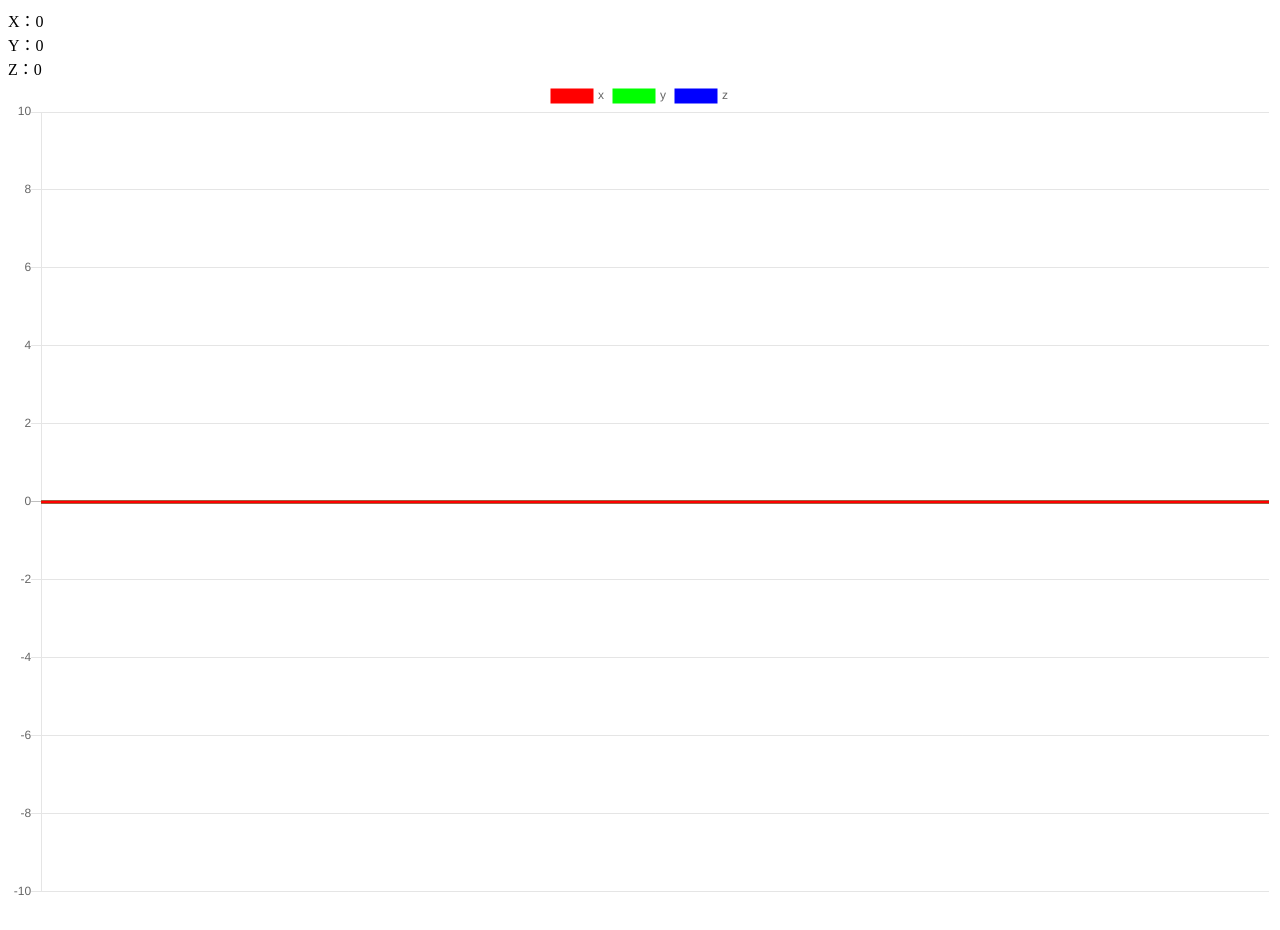
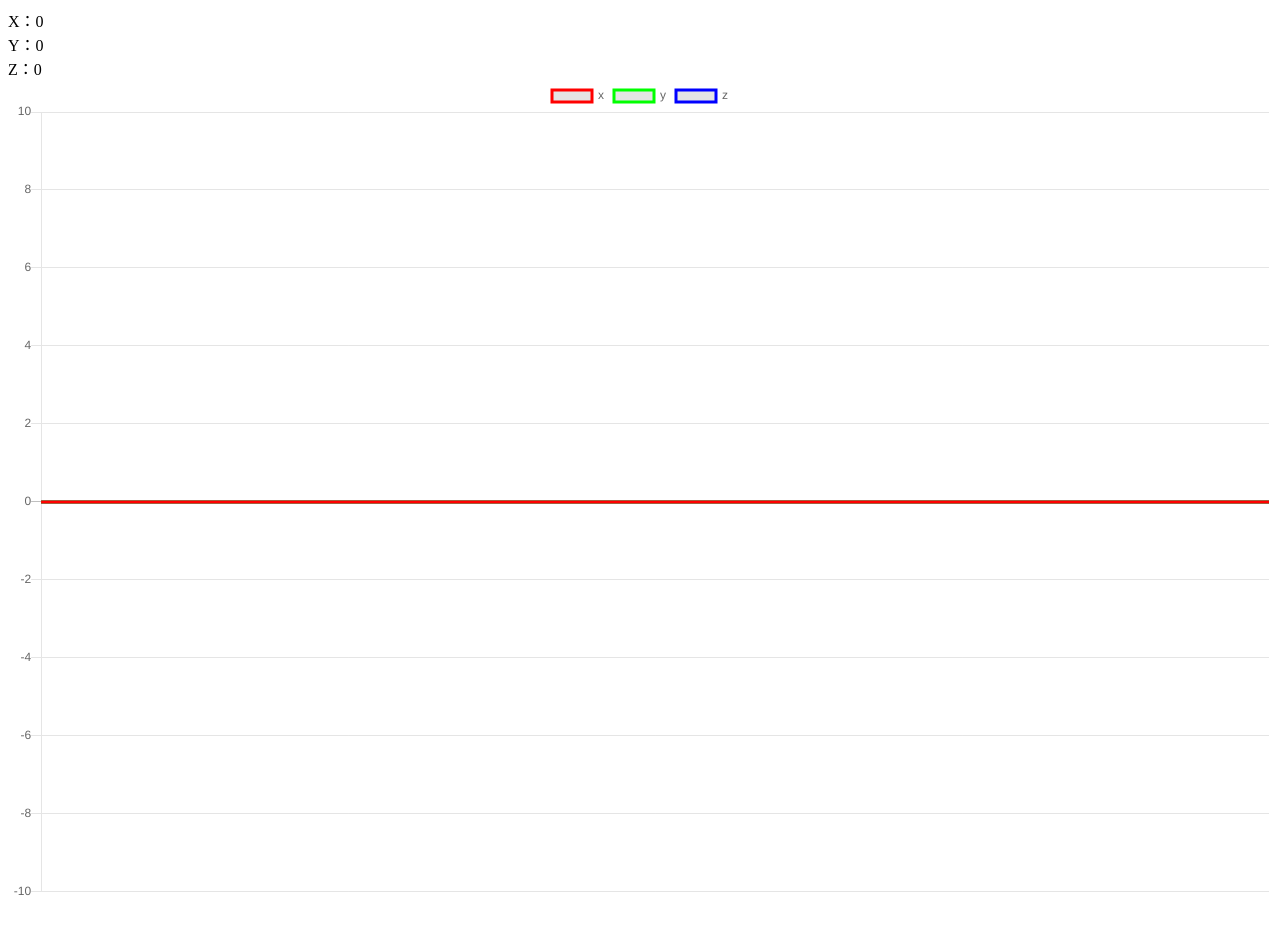
Before and after one commit to yuki3709/acceleration-graph, a website: page dist/index.html in a window 1280 px wide. Drawn offline with nearby package versions, Linux system fonts and the light colour scheme.

Commit message:
backgroundColorを削除

```diff
--- a/dist/index.html
+++ b/dist/index.html
@@ -13,7 +13,7 @@
     X：{{x}}<br>Y：{{y}}<br>Z：{{z}}
 </div>
 <canvas id="chart" height="200"></canvas>
-<script src="script.js?v=2"></script>
+<script src="script.js?v=3"></script>
 <script>
   const vueRate = 500;
   const getVueRateSec = () => Math.round(new Date().getMilliseconds() / vueRate);
--- a/dist/script.js
+++ b/dist/script.js
@@ -36,7 +36,6 @@ const createDatasets = dataList => ['x', 'y', 'z'].map(label => ({
   label,
   data: dataList.map(data => data[label]).slice(-length),
   borderColor: colors[label],
-  backgroundColor: colors[label],
   pointRadius: 0
 }));
 const chart = new Chart(chartCanvas, {type, data: {labels, datasets: createDatasets(dataList)}, options});
```
